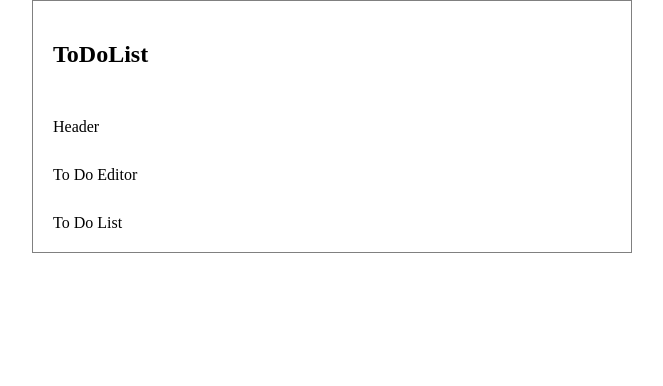
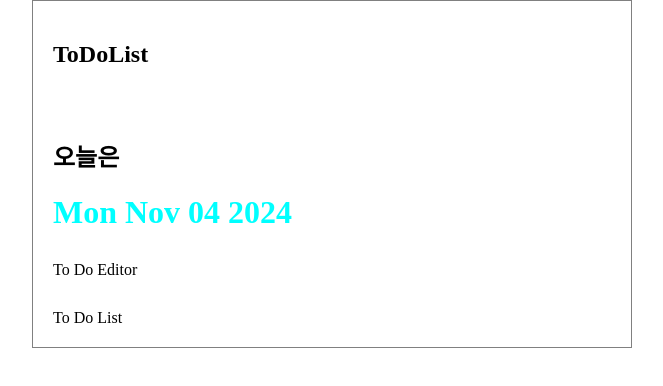
Before and after one commit to djadudwns12/react-todolistex, a React (Create React App) app: page / in a window 1280 px wide. Shown: the top 386 px of the page, without its empty margins (308-971 px from the left). Built offline with nearby package versions, Linux system fonts and the light colour scheme.

Commit message:
feat : Header 컴포넌트 생성및 추가

```diff
--- a/src/App.js
+++ b/src/App.js
@@ -1,10 +1,14 @@
 import './App.css';
+import Header from './component/Header';
+('./component/Header');
 
 function App() {
   return (
     <div className="App">
       <h2>ToDoList</h2>
-      <div>Header</div>
+      <div>
+        <Header />
+      </div>
       <div>To Do Editor</div>
       <div>To Do List</div>
     </div>
--- /dev/null
+++ b/src/component/Header.css
@@ -0,0 +1,4 @@
+.Header h1 {
+  margin-bottom: 0px;
+  color: aqua;
+}
--- /dev/null
+++ b/src/component/Header.js
@@ -0,0 +1,12 @@
+import './Header.css';
+
+const Header = () => {
+  return (
+    <div className="Header">
+      <h2>오늘은 </h2>
+      <h1>{new Date().toDateString()}</h1>
+    </div>
+  );
+};
+
+export default Header;
```
